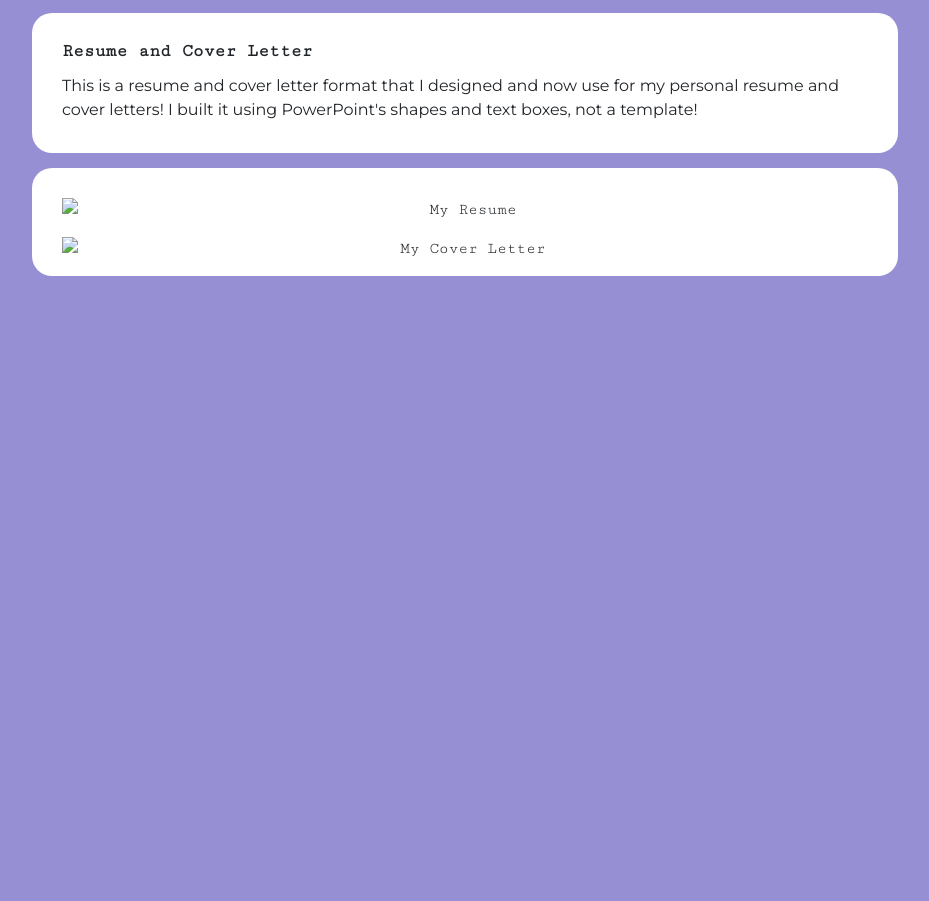
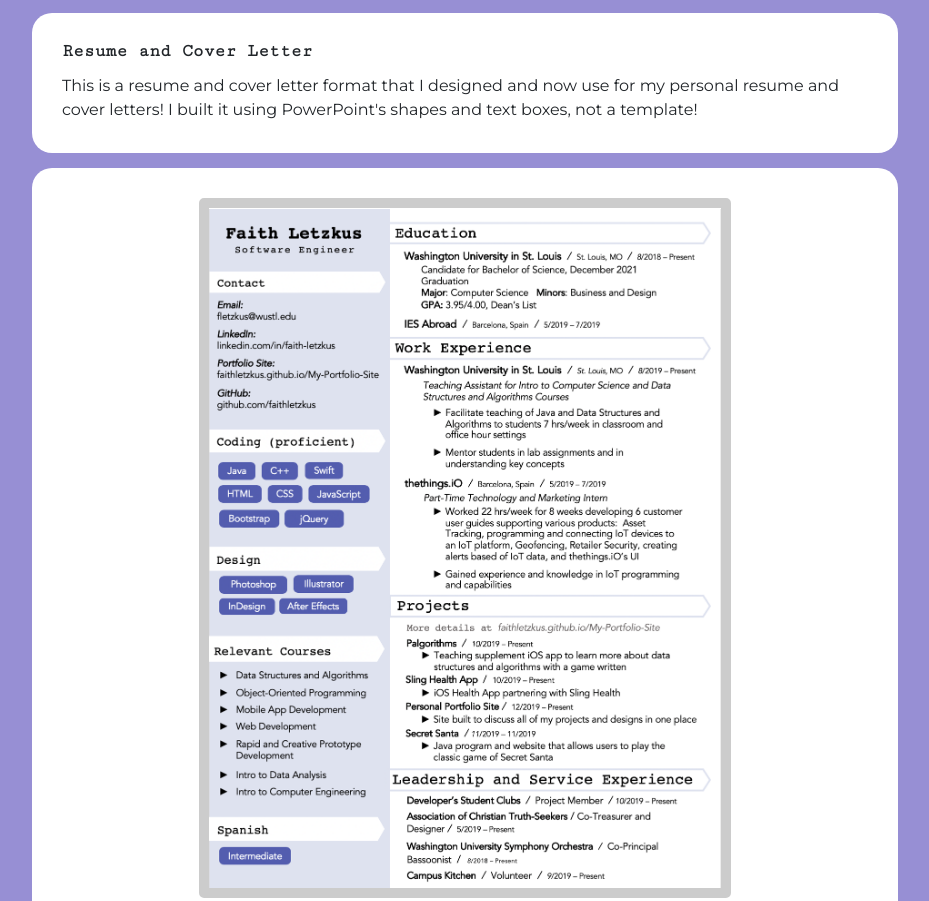
Before and after one commit to fletzkus/My-Portfolio-Site, a plain HTML site: page Projects-and-Designs/spreads.html in a window 1280 px wide. Shown: the part 2275-3176 px from the top of the page, without its empty margins (175-1104 px from the left). Before the commit the page ends 2566 px from the top, so only its background shows below. Drawn offline with nearby package versions, Linux system fonts and the light colour scheme.

Commit message:
Last major changes

```diff
--- a/Projects-and-Designs/CSS/palgorithms.css
+++ b/Projects-and-Designs/CSS/palgorithms.css
@@ -1,4 +1,4 @@
-#palgorithms .wireframes img, #layers .images img{
+#palgorithms .wireframes img{
   width: auto;
   height: 550px;
 }
--- /dev/null
+++ b/Projects-and-Designs/CSS/spreads.css
@@ -0,0 +1,6 @@
+#resume-coverletter img{
+  width: auto;
+  height: 700px;
+  border-radius: 5px;
+  border: 10px solid hsla(0, 100%, 0%, 0.2);
+}
--- a/Projects-and-Designs/spreads.html
+++ b/Projects-and-Designs/spreads.html
@@ -7,8 +7,9 @@
     <link href="https://fonts.googleapis.com/css?family=Courier+Prime:400,700|Cutive+Mono|Montserrat:400,700&display=swap" rel="stylesheet">
     <link href="../colors.css" type="text/css" rel="stylesheet"/>
     <link href="CSS/detailed.css" type="text/css" rel="stylesheet"/>
+    <link href="CSS/spreads.css" type="text/css" rel="stylesheet"/>
   </head>
-  <body class="light-purple">
+  <body class="light-purple" id="spreads">
     <a class="home" href='../index.html#designs-panel'><strong>&lt-back</strong></a>
     <div class="content">
       <div class="container">
@@ -40,9 +41,9 @@
              for my personal resume and cover letters! I built it using PowerPoint's
              shapes and text boxes, not a template!</p>
         </div>
-        <div class="images box">
-          <img src="Design-Images/Resume.png" alt="My Resume">
-          <img src="Design-Images/Cover-Letter.png" alt="My Cover Letter">
+        <div class="images box" id="resume-coverletter">
+          <img src="Design-Images/faithletzkus-resume.png" alt="My Resume">
+          <img src="Design-Images/faithletzkus-coverletter.png" alt="My Cover Letter">
         </div>
       </div>
     </div>
```
Also changed, not shown: Resume/leadership-and-service.html (+5 -4 lines), Resume/skills.html (+1 -1 lines), index.html (+1 -1 lines), Projects-and-Designs/Design-Images/faithletzkus-coverletter.png (added), Projects-and-Designs/Design-Images/faithletzkus-resume.png (added), 2 other files.
